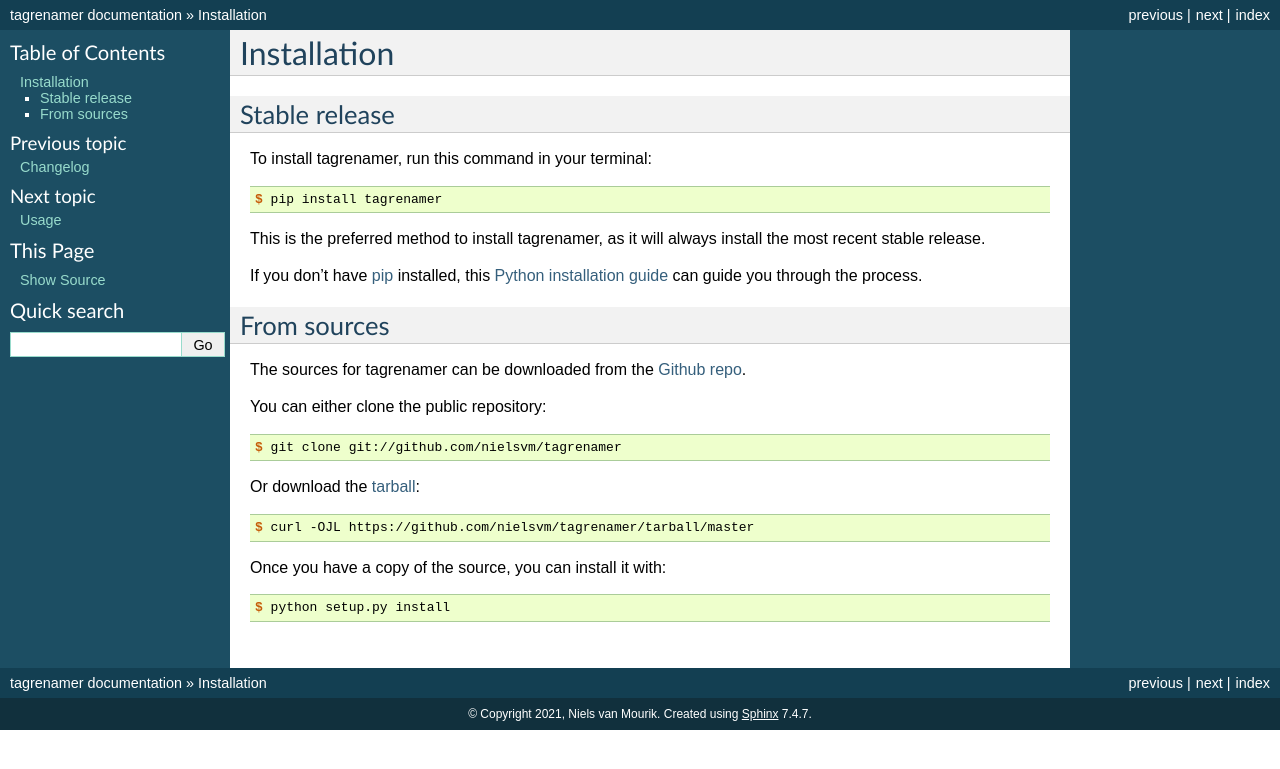
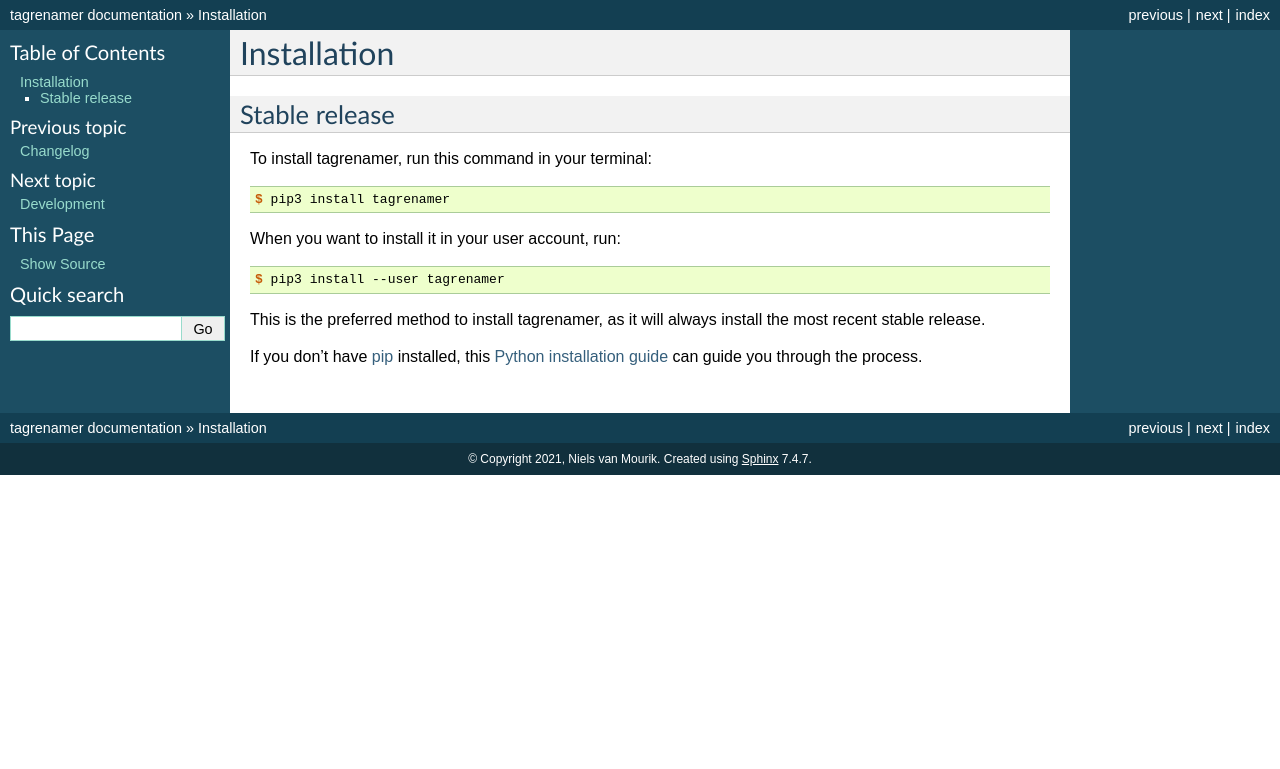
Before and after one commit to nielsvm/tagrenamer, a Sphinx documentation site: the page built from docs/installation.rst, in a window 1280 px wide. Shown: the top 769 px of the page. Built offline with Sphinx 7.4.7, drawn with Linux system fonts in a browser that asks for light colours; pages that are not in the unit, such as notebooks, are missing from menus; the version number could not be read and is left out.

Commit message:
Docs: refine installation/dev instructions.

```diff
--- a/docs/index.rst
+++ b/docs/index.rst
@@ -8,6 +8,7 @@
    Introduction <README>
    CHANGELOG
    installation
+   development
    usage
    modules/index
 
--- a/docs/installation.rst
+++ b/docs/installation.rst
@@ -3,7 +3,6 @@
 ============
 Installation
 ============
-
 
 Stable release
 --------------
@@ -12,7 +11,13 @@
 
 .. code-block:: console
 
-    $ pip install tagrenamer
+    $ pip3 install tagrenamer
+
+When you want to install it in your user account, run:
+
+.. code-block:: console
+
+    $ pip3 install --user tagrenamer
 
 This is the preferred method to install tagrenamer, as it will always install the most recent stable release.
 
@@ -21,31 +26,3 @@
 
 .. _pip: https://pip.pypa.io
 .. _Python installation guide: http://docs.python-guide.org/en/latest/starting/installation/
-
-
-From sources
-------------
-
-The sources for tagrenamer can be downloaded from the `Github repo`_.
-
-You can either clone the public repository:
-
-.. code-block:: console
-
-    $ git clone git://github.com/nielsvm/tagrenamer
-
-Or download the `tarball`_:
-
-.. code-block:: console
-
-    $ curl -OJL https://github.com/nielsvm/tagrenamer/tarball/master
-
-Once you have a copy of the source, you can install it with:
-
-.. code-block:: console
-
-    $ python setup.py install
-
-
-.. _Github repo: https://github.com/nielsvm/tagrenamer
-.. _tarball: https://github.com/nielsvm/tagrenamer/tarball/master
--- /dev/null
+++ b/requirements.txt
@@ -0,0 +1,3 @@
+pytaglib==1.4.6
+six==1.16.0
+transliterate==1.10.2
```
Also changed, not shown: README.rst (+6 -11 lines), docs/development.rst (added, +67 -0 lines), docs/usage.rst (+12 -12 lines), requirements_dev.txt (added, +38 -0 lines).
